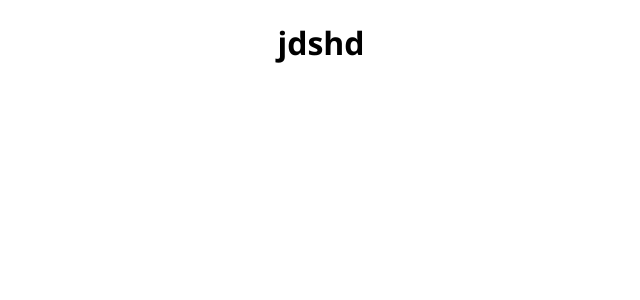
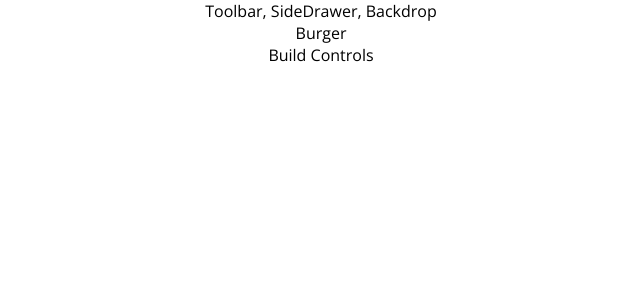
Before and after one commit to vflorrez1/Burgetmaker, a React (Create React App) app: page / in a window 1280 px wide. Shown: the top 300 px of the page, without its empty margins (319-959 px from the left). Built offline with nearby package versions, Linux system fonts and the light colour scheme.

Commit message:
Building layout for app and statefull and stateless functions selection

```diff
--- a/src/App.js
+++ b/src/App.js
@@ -1,11 +1,15 @@
 import React, { Component } from 'react';
 import './App.css';
+import Layout from './components/Layout/Layout'
+import BurgerBuilder from './containers/BurgerBuilder/BurgerBuilder'
 
 class App extends Component {
   render() {
     return (
       <div className="App">
-       <h1>jdshd</h1>
+        <Layout>
+          <BurgerBuilder/>
+        </Layout>
       </div>
     );
   }
--- /dev/null
+++ b/src/components/Layout/Layout.js
@@ -0,0 +1,13 @@
+import React from 'react';
+import Aux from '../../hoc/Aux'
+
+const layout = (props) => {
+      return (
+        <Aux>
+        <div>Toolbar, SideDrawer, Backdrop</div>
+        <main>{props.children}</main>
+       </Aux>
+      )
+};
+
+export default layout;
--- /dev/null
+++ b/src/containers/BurgerBuilder/BurgerBuilder.js
@@ -0,0 +1,15 @@
+import React, {Component} from 'react';
+import Aux from '../../hoc/Aux';
+
+class BurgerBuilder extends Component {
+    render() {
+        return (
+            <Aux>
+                <div>Burger</div>
+                <div>Build Controls</div>
+            </Aux>
+        );
+    };
+};
+
+export default BurgerBuilder;
--- /dev/null
+++ b/src/hoc/Aux.js
@@ -0,0 +1,3 @@
+const aux = (props) => props.children;
+
+export default aux
```
